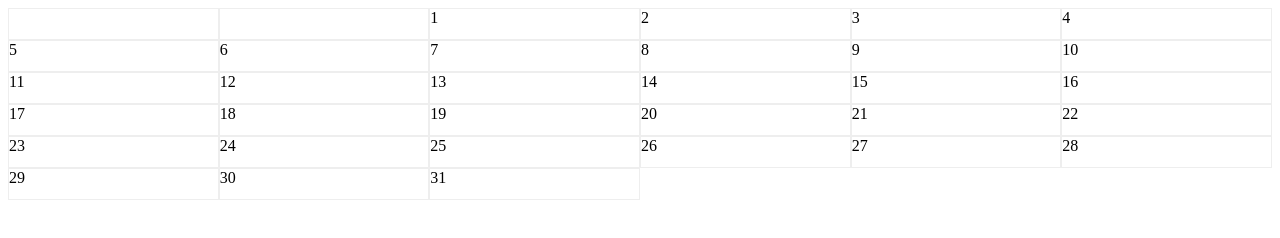
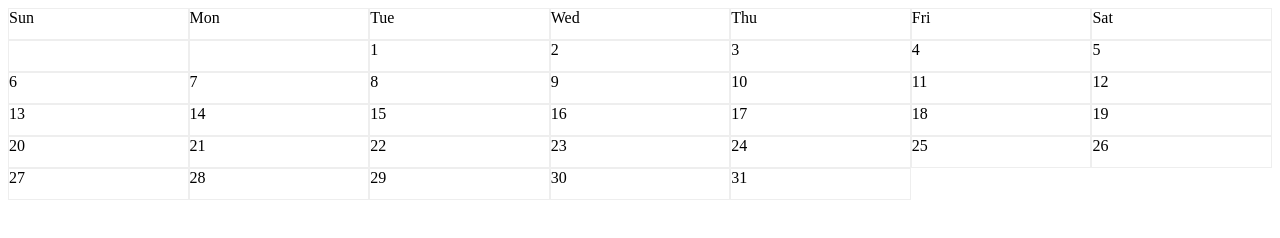
Before and after one commit to robertcdawson/jscalendar, a plain HTML site: page index.html in a window 1280 px wide. Drawn offline with Linux system fonts and the light colour scheme.

Commit message:
fix: Remove need for static "dayNum" div feat: Add dynamic headings

```diff
--- a/index.html
+++ b/index.html
@@ -6,9 +6,10 @@
   <style media="screen">
     #calendar {
       display: grid;
-      grid-template-columns: repeat(6, 1fr);
+      grid-template-columns: repeat(7, 1fr);
     }
 
+    .dayNumHeading,
     .dayNum {
       border: solid 1px #eee;
       height: 30px;
@@ -17,9 +18,7 @@
 </head>
 
 <body>
-  <div id="calendar">
-    <div class="dayNum"></div>
-  </div>
+  <div id="calendar"></div>
   <script src="script.js"></script>
 </body>
 
--- a/script.js
+++ b/script.js
@@ -16,19 +16,6 @@ let getCurrentMonthData = () => {
   // get number of days in current month
   let numberOfDaysInCurrentMonth = new Date(currentYear, currentMonth + 1, 0).getDate();
 
-  // let currentMonthData = {};
-
-  // loop from 1 to number of days in current month
-  // let currentDayOfWeekInLoop = firstDayOfWeekOfCurrentMonth;
-  // for (let i = 0; i < numberOfDaysInCurrentMonth; i++) {
-  //   currentDayOfWeekInLoop = firstDayOfWeekOfCurrentMonth + i;
-  //   if (currentDayOfWeekInLoop > 6) {
-  //     currentDayOfWeekInLoop = currentDayOfWeekInLoop % 7;
-  //   }
-  //   currentMonthData["day" + (i+1)] = currentDayOfWeekInLoop;
-  // }
-
-  // return currentMonthData;
   return {
     firstDayOfWeekOfCurrentMonth: firstDayOfWeekOfCurrentMonth,
     numberOfDaysInCurrentMonth: numberOfDaysInCurrentMonth,
@@ -43,32 +30,58 @@ let makeCalendarUI = (currentMonthData) => {
 
   // get calendar container
   let calendarDiv = document.getElementById("calendar");
-  // get dayNum div, inside calendar container, that holds day of week
-  let dayNum = document.getElementsByClassName("dayNum")[0];
-  let allDayNums = document.getElementsByClassName("dayNum");
-
-  // get length/size of currentMonthData object
-  // let currentMonthDataLength = Object.keys(currentMonthData()).length;
 
   // create dayNum div elements for all days of month
-  let dayNumClone, dayNumText;
+  let dayNum;
   let currentMonthDataValues = Object.values(currentMonthData());
-
   let daysToAddToCalendar = firstDayOfCurrentMonth + numberOfDaysInCurrentMonth;
 
+  // create templated div with day number
+  let makeDayNumDiv = (dayNumTextValue) => {
+
+    let dayNumText;
+
+    dayNum = document.createElement("div");
+    dayNum.setAttribute("class", "dayNum");
+
+    if (dayNumTextValue) {
+      dayNumText = document.createTextNode(dayNumTextValue);
+      dayNum.appendChild(dayNumText);
+    }
+
+  };
+
+  // generate day headings
+  let makeCalendarHeadings = () => {
+
+    let dayNumHeading;
+    let dayHeadings = ["Sun", "Mon", "Tue", "Wed", "Thu", "Fri", "Sat"];
+
+    for (let i = 0; i < dayHeadings.length; i++) {
+      dayNumHeading = document.createElement("div");
+      dayNumHeading.setAttribute("class", "dayNumHeading");
+      dayNumHeadingText = document.createTextNode(dayHeadings[i]);
+      dayNumHeading.appendChild(dayNumHeadingText);
+      calendarDiv.insertBefore(dayNumHeading, null);
+    }
+
+  };
+
+  makeCalendarHeadings();
+
+  // generate day divs with day numbers if applicable for current month
   for (let i = 0; i < daysToAddToCalendar; i++) {
-    dayNumClone = allDayNums[i].cloneNode(true);
+
     if (i >= firstDayOfCurrentMonth) {
-      dayNumText = document.createTextNode(i - 1);
-      dayNumClone.appendChild(dayNumText);
+      makeDayNumDiv(i - 1);
     }
-    calendarDiv.insertBefore(dayNumClone, allDayNums[i]);
+    else {
+      makeDayNumDiv();
+    }
+
+    calendarDiv.insertBefore(dayNum, dayNum[i]);
+
   }
-  // remove statically placed initial dayNum div
-  dayNum.remove();
-
-  // let dayNumText = document.createTextNode(i+1);
-  // dayNumClone.appendChild(dayNumText);
 
 };
 
```
